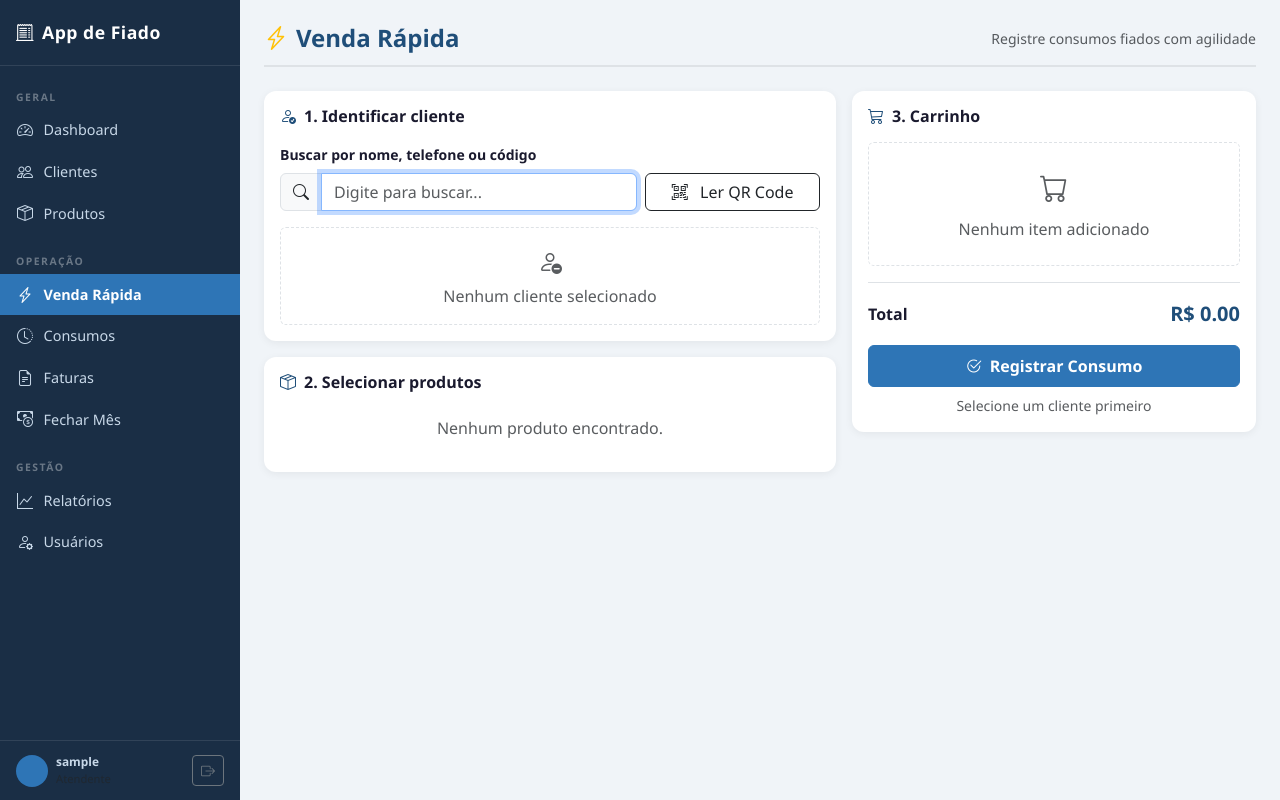
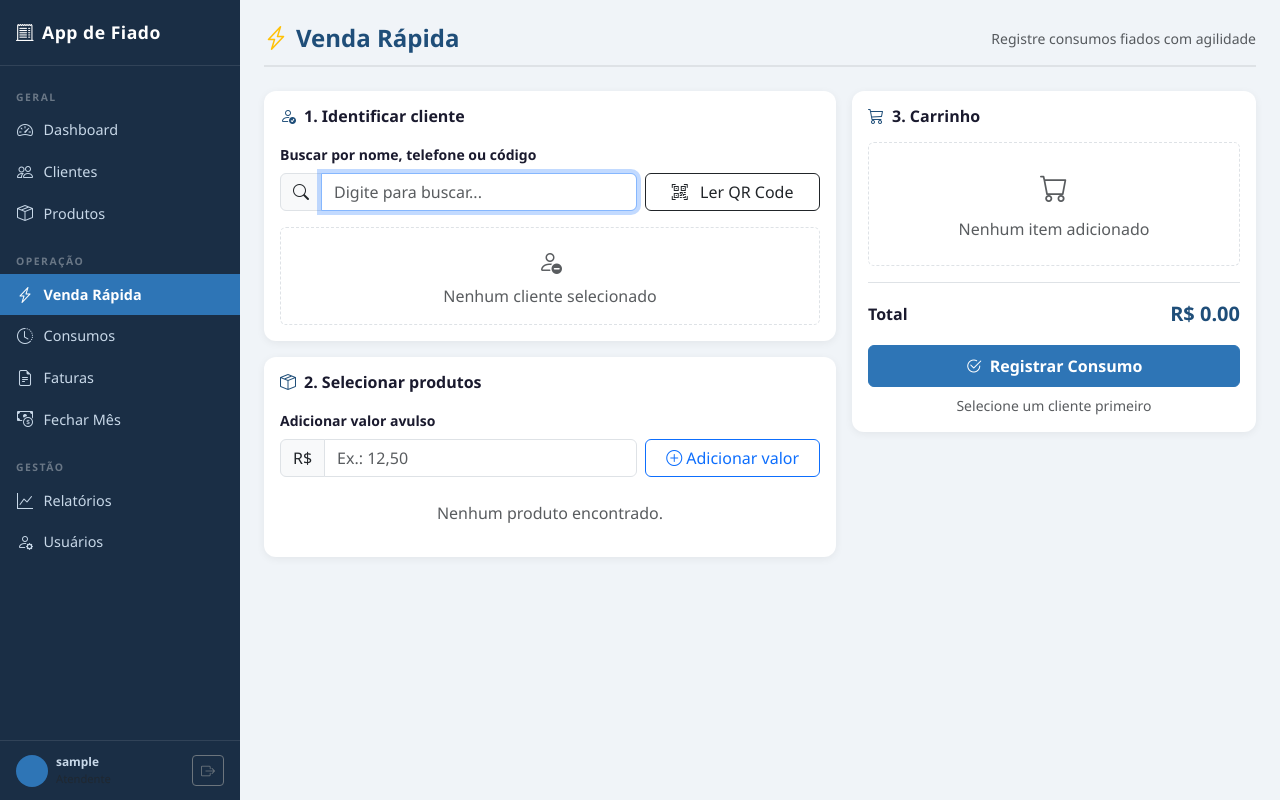
Before and after one commit to felipebandeira23/fiado-app, a Django app: page /venda-rapida/ in a window 1280 px wide. Run offline with Django 4.2, Linux system fonts and the light colour scheme; the visitor is signed in with stand-in values (Sample User, id 1); data that the repository does not hold is empty; some libraries are stand-ins or nearby versions.

Commit message:
Permite item avulso por valor na venda rápida
Agent-Logs-Url: https://github.com/felipebandeira23/fiado-app/sessions/06198b84-1ba7-43bf-adb7-b8be1a18ecce

Co-authored-by: felipebandeira23 <214303941+felipebandeira23@users.noreply.github.com>

```diff
--- a/apps/consumos/views.py
+++ b/apps/consumos/views.py
@@ -1,5 +1,5 @@
 import json
-from decimal import Decimal
+from decimal import Decimal, InvalidOperation
 from django.contrib.auth.decorators import login_required
 from django.contrib import messages
 from django.core.paginator import Paginator
@@ -11,6 +11,21 @@ from django.db import transaction
 from apps.clientes.models import Cliente
 from apps.produtos.models import Produto
 from .models import Consumo, ConsumoItem
+
+PRODUTO_ITEM_AVULSO_NOME = '[SISTEMA] Item avulso'
+
+
+def _obter_produto_item_avulso():
+    produto, _ = Produto.objects.get_or_create(
+        nome=PRODUTO_ITEM_AVULSO_NOME,
+        defaults={
+            'descricao': 'Produto reservado para lançamentos por valor livre na Venda Rápida.',
+            'categoria': 'Sistema',
+            'valor_unitario': Decimal('0.01'),
+            'ativo': False,
+        },
+    )
+    return produto
 
 
 # ─── Venda Rápida ─────────────────────────────────────────────────────────────
@@ -68,17 +83,37 @@ def api_salvar_consumo(request):
     total = Decimal('0')
     itens_validos = []
     for item in itens_data:
+        qtd_raw = item.get('quantidade', 1)
         try:
-            produto = Produto.objects.get(pk=item['produto_id'], ativo=True)
-        except Produto.DoesNotExist:
-            return JsonResponse({'erro': f'Produto inválido ou inativo.'}, status=400)
+            qtd = int(qtd_raw)
+        except (TypeError, ValueError):
+            return JsonResponse({'erro': 'Quantidade inválida.'}, status=400)
 
-        qtd = int(item.get('quantidade', 1))
         if qtd <= 0:
             return JsonResponse({'erro': 'Quantidade deve ser maior que zero.'}, status=400)
 
-        # Usar o valor atual do produto como histórico
-        valor_unit = produto.valor_unitario
+        produto_id = item.get('produto_id')
+        item_avulso = item.get('avulso') is True or not produto_id
+
+        if item_avulso:
+            try:
+                valor_unit = Decimal(str(item.get('valor_unitario', '0')))
+            except (InvalidOperation, TypeError, ValueError):
+                return JsonResponse({'erro': 'Valor avulso inválido.'}, status=400)
+
+            if valor_unit <= 0:
+                return JsonResponse({'erro': 'Valor avulso deve ser maior que zero.'}, status=400)
+
+            produto = _obter_produto_item_avulso()
+        else:
+            try:
+                produto = Produto.objects.get(pk=produto_id, ativo=True)
+            except Produto.DoesNotExist:
+                return JsonResponse({'erro': 'Produto inválido ou inativo.'}, status=400)
+
+            # Usar o valor atual do produto como histórico
+            valor_unit = produto.valor_unitario
+
         subtotal = valor_unit * qtd
         total += subtotal
         itens_validos.append({
--- a/templates/consumos/venda_rapida.html
+++ b/templates/consumos/venda_rapida.html
@@ -254,6 +254,27 @@
           <div class="text-center text-muted py-3"><div class="spinner-border spinner-border-sm me-2"></div>Carregando produtos...</div>
         </template>
 
+        <div class="row g-2 mb-3">
+          <div class="col-12 col-md-8">
+            <label class="form-label small fw-semibold">Adicionar valor avulso</label>
+            <div class="input-group">
+              <span class="input-group-text">R$</span>
+              <input
+                type="text"
+                class="form-control"
+                placeholder="Ex.: 12,50"
+                x-model="valorAvulso"
+                @keydown.enter.prevent="adicionarValorAvulso()"
+              >
+            </div>
+          </div>
+          <div class="col-12 col-md-4 d-flex align-items-end">
+            <button class="btn btn-outline-primary w-100" @click="adicionarValorAvulso()">
+              <i class="bi bi-plus-circle me-1"></i>Adicionar valor
+            </button>
+          </div>
+        </div>
+
         <div class="row g-2">
           <template x-for="p in produtosFiltrados" :key="p.id">
             <div class="col-6 col-md-4">
@@ -287,7 +308,7 @@
 
         <template x-if="carrinho.length > 0">
           <div>
-            <template x-for="(item, idx) in carrinho" :key="item.produto_id">
+            <template x-for="(item, idx) in carrinho" :key="item.item_id">
               <div class="carrinho-item">
                 <div class="flex-grow-1">
                   <div class="small fw-semibold" x-text="item.nome"></div>
@@ -425,6 +446,8 @@ function vendaRapida() {
 
     // Carrinho
     carrinho: [],
+    valorAvulso: '',
+    itemSeq: 0,
     observacao: '',
     salvando: false,
 
@@ -573,18 +596,43 @@ function vendaRapida() {
 
     // ── Carrinho ──────────────────────────────────────
     adicionarItem(produto) {
-      const idx = this.carrinho.findIndex(i => i.produto_id === produto.id);
+      const idx = this.carrinho.findIndex(i => !i.avulso && i.produto_id === produto.id);
       if (idx >= 0) {
         this.carrinho[idx].quantidade++;
       } else {
         this.carrinho.push({
+          item_id: `produto-${produto.id}`,
           produto_id: produto.id,
           nome: produto.nome,
           categoria: produto.categoria,
           valor_unitario: produto.valor_unitario,
           quantidade: 1,
+          avulso: false,
         });
       }
+      this.$nextTick(() => this.verificarLimite());
+    },
+
+    adicionarValorAvulso() {
+      const valorTexto = (this.valorAvulso || '').trim().replace(',', '.');
+      const valor = Number.parseFloat(valorTexto);
+
+      if (!Number.isFinite(valor) || valor <= 0) {
+        this.showAlert('Informe um valor avulso válido e maior que zero.', 'warning');
+        return;
+      }
+
+      this.itemSeq += 1;
+      this.carrinho.push({
+        item_id: `avulso-${Date.now()}-${this.itemSeq}`,
+        produto_id: null,
+        nome: 'Item avulso',
+        categoria: 'Valor livre',
+        valor_unitario: Number(valor.toFixed(2)),
+        quantidade: 1,
+        avulso: true,
+      });
+      this.valorAvulso = '';
       this.$nextTick(() => this.verificarLimite());
     },
 
@@ -632,9 +680,10 @@ function vendaRapida() {
         cliente_id: this.cliente.id,
         observacao: this.observacao,
         itens: this.carrinho.map(i => ({
-          produto_id: i.produto_id,
+          produto_id: i.avulso ? null : i.produto_id,
           quantidade: i.quantidade,
           valor_unitario: i.valor_unitario,
+          avulso: !!i.avulso,
         })),
       };
 
```
Also changed, not shown: apps/consumos/tests.py (added, +85 -0 lines).
